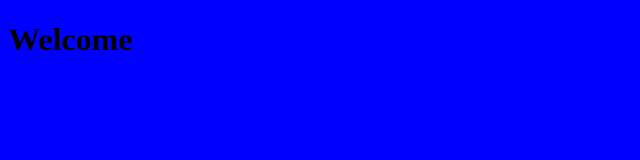
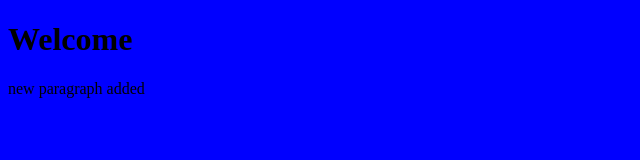
Before and after one commit to subhan7208/test, a plain HTML site: page index.html in a window 1280 px wide. Shown: the whole page, without its empty margins (0-640 px from the left). Drawn offline with Linux system fonts and the light colour scheme.

Commit message:
Updated index.html

```diff
--- a/index.html
+++ b/index.html
@@ -7,5 +7,6 @@
 </head>
 <body>
 	<h1>Welcome</h1>
+	<p>new paragraph added</p>
 </body>
 </html>
```
